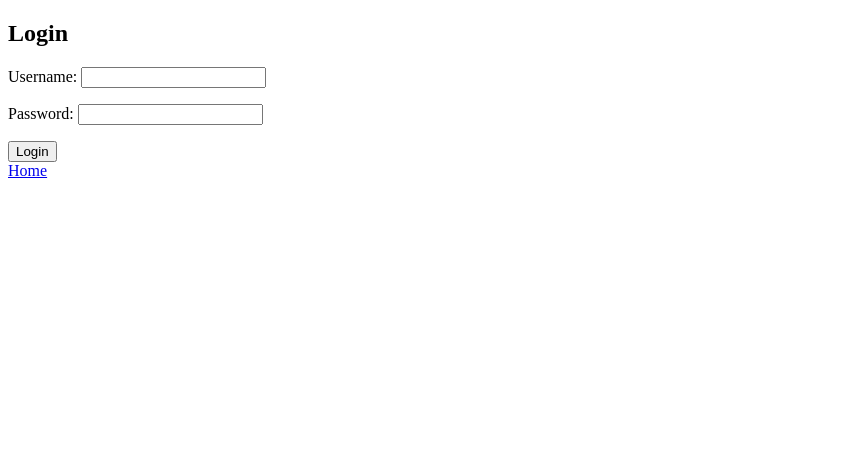
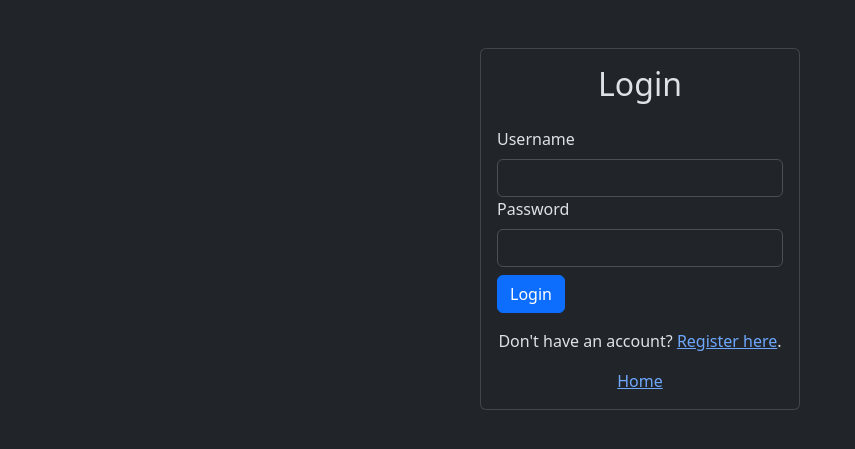
Before and after one commit to iam-Jacoby/7F2-3A, a Django app: page /login/ in a window 1280 px wide. Shown: the top 449 px of the page, without its empty margins (0-855 px from the left). Run offline with Django 5.2, Linux system fonts and the light colour scheme.

Commit message:
added bootstrap to login.html

```diff
--- a/LMS/homeapp/templates/login.html
+++ b/LMS/homeapp/templates/login.html
@@ -1,22 +1,54 @@
-<!-- accounts/templates/accounts/login.html -->
-
 <!DOCTYPE html>
-<html lang="en">
+<html lang="en" data-bs-theme="dark">
 <head>
     <meta charset="UTF-8">
     <meta name="viewport" content="width=device-width, initial-scale=1.0">
     <title>Login</title>
+    <link href="https://cdn.jsdelivr.net/npm/bootstrap@5.3.3/dist/css/bootstrap.min.css" rel="stylesheet" integrity="sha384-QWTKZyjpPEjISv5WaRU9OFeRpok6YctnYmDr5pNlyT2bRjXh0JMhjY6hW+ALEwIH" crossorigin="anonymous">
 </head>
 <body>
-    <h2>Login</h2>
-    <form method="post">
-        {% csrf_token %}
-        {{ form.as_p }}
-        <button type="submit">Login</button>
-    </form>
-    {% if form.non_field_errors %}
-        <div style="color: red;">{{ form.non_field_errors }}</div>
-    {% endif %}
-    <a href="{% url 'home' %}">Home</a>
+    <div class="container mt-5">
+        <div class="card mx-auto" style="width: 20rem;">
+            <div class="card-body">
+                <h2 class="text-center">Login</h2>
+
+                {% if messages %}
+                    {% for message in messages %}
+                        <div class="alert alert-danger" role="alert">
+                            {{ message }}
+                        </div>
+                    {% endfor %}
+                {% endif %}
+
+                <form method="post" class="mt-4">
+                    {% csrf_token %}
+                    {% comment %} {{ form.as_p }} {% endcomment %}
+                    <div class="form-group">
+                        <label for="username" class="form-label">Username</label>
+                        <input type="text" name="username" id="username" class="form-control" required>
+                        {% if form.username.errors %}
+                            <div class="text-danger">{{ form.username.errors }}</div>
+                        {% endif %}
+                    </div>
+                    <div class="form-group">
+                        <label for="password" class="form-label">Password</label>
+                        <input type="password" name="password" id="password" class="form-control" required>
+                        {% if form.password.errors %}
+                            <div class="text-danger">{{ form.password.errors }}</div>
+                        {% endif %}
+                    </div>
+                    <button type="submit" class="btn btn-primary btn-block mt-2">Login</button>
+                </form>
+
+                <div class="text-center mt-3">
+                    <p>Don't have an account? <a href="{% url 'register' %}">Register here</a>.</p>
+                </div>
+
+                <div class="text-center mt-3">
+                    <a href="{% url 'home' %}">Home</a>
+                </div>
+            </div>
+        </div>
+    </div>
 </body>
 </html>
--- a/LMS/homeapp/templates/register.html
+++ b/LMS/homeapp/templates/register.html
@@ -54,7 +54,7 @@
                 </form>
 
                 <div class="text-center mt-3">
-                    <p>Already have an account? <a href="{% url 'home' %}">Login here</a>.</p>
+                    <p>Already have an account? <a href="{% url 'login' %}">Login here</a>.</p>
                 </div>
             </div>
         </div>
--- a/LMS/homeapp/views.py
+++ b/LMS/homeapp/views.py
@@ -19,7 +19,7 @@ def loginView(request):
                 login(request, user)
                 return redirect('home')
             else:
-                form.add_error(None, 'Invalid username or password')
+                messages.add_message(request, messages.ERROR, "Invalid username or password")
     else:
         form = UserLoginForm()
 
```
Also changed, not shown: LMS/db.sqlite3.
